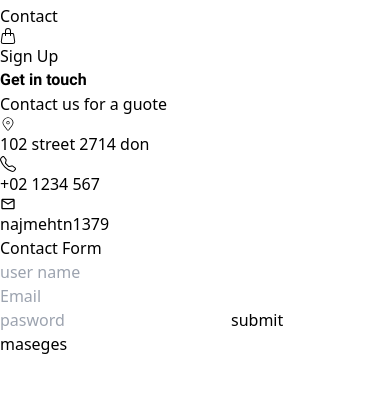
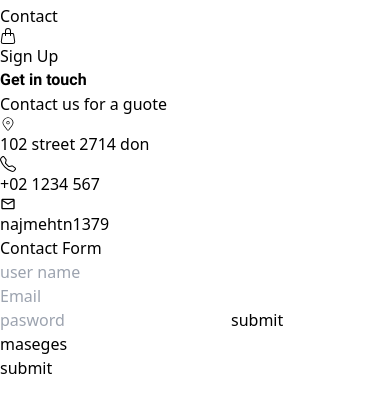
Before and after one commit to najmatn00/menu-resturant, a React (Vite) app: page /contact in a window 390 px wide. Shown: the part 140-552 px from the top of the page. Built offline with nearby package versions, Linux system fonts and the light colour scheme.

Commit message:
respansive contact-us in mobile

```diff
--- a/src/contact/contact.jsx
+++ b/src/contact/contact.jsx
@@ -4,7 +4,7 @@ import {BsTelephone} from 'react-icons/bs'
 import ContactsHeader from './contactsHader'
 import ContactForm from './contactForm'
 const Contact = () => {
-    return ( <>
+    return ( <div>
                 <div className="flex flex-col justify-center items-center mt-8 gap-2">
 
                     <h1 className="Robt_bold text-3xl text-white">Get in touch</h1>
@@ -27,10 +27,10 @@ const Contact = () => {
 
                     </ContactsHeader>
                 </div>
-                <div className="flex justify-center items-center ">
+                <div className="flex md:justify-center items-center ">
                     <ContactForm/>
                 </div>
-    </> );
+    </div> );
 }
 
 export default Contact;
--- a/src/contact/contactForm.jsx
+++ b/src/contact/contactForm.jsx
@@ -24,20 +24,23 @@ const ContactForm = () => {
         console.log("submit");
     }
     return ( <>
-        <div className=" rounded-xl h-96 bg-white p-4 flex gap-4">
+        <div className=" rounded-xl md:h-96 bg-white p-4 flex flex-col md:flex-row gap-4 w-full">
                 <div className=" flex flex-col gap-4">
                     <p>Contact Form</p>
                     <input onChange={ChangeHandlerUserName} type="text" placeholder="user name"  className="border border-gray-300 py-2 px-4 rounded-md" />
                     <input onChange={ChangeHandlerEmail} type="email" placeholder="Email"  className="border border-gray-300 py-2 px-4 rounded-md"/>
                     <input onChange={ChangeHandlerPws} type="pasword "  placeholder="pasword" className="border border-gray-300 py-2 px-4 rounded-md"/>
-                    <Button click={onClickSubmit}  classCss=' py-2 px-6 bg-[#d41a27] text-white  rounded-md '>
+                    <Button click={onClickSubmit}  classCss=' hidden md:static py-2 px-6 bg-[#d41a27] text-white  rounded-md '>
                         submit
                     </Button>
                 </div>
                 <div className="flex flex-col h-full">
                     <label htmlFor="">maseges</label>
-                    <input onChange={ChangeHandlerText} type="text" className="border-2 border-gray-300 rounded-md h-full w-64"  />
+                    <input onChange={ChangeHandlerText} type="text" className="border-2 border-gray-300 rounded-md h-64 md:h-full md:w-64"  />
                 </div>
+                <Button click={onClickSubmit}  classCss=' py-2 px-6 bg-[#d41a27] text-white  rounded-md  md:hidden '>
+                        submit
+                 </Button>
 
         </div>
     </> );
```
